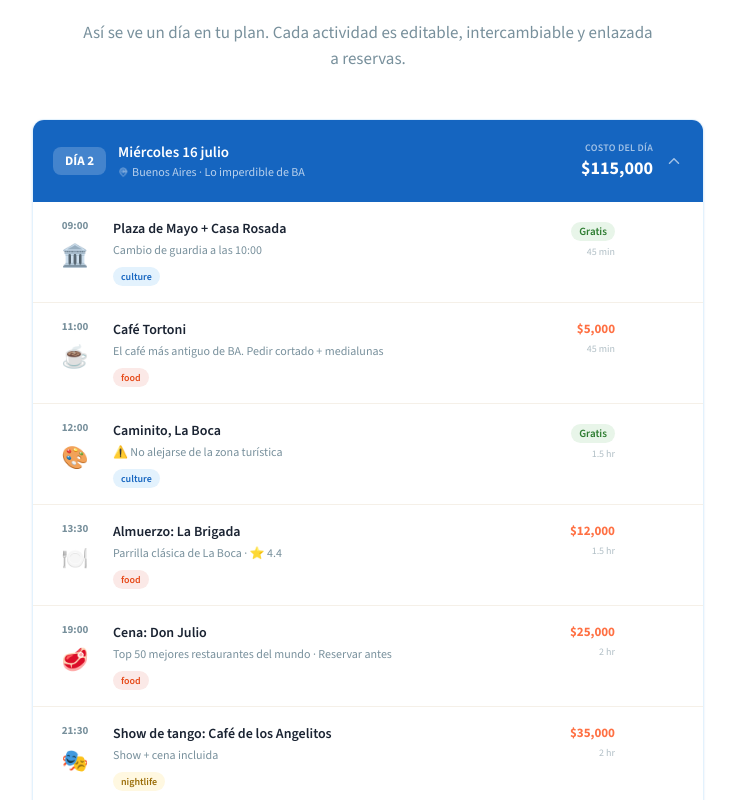
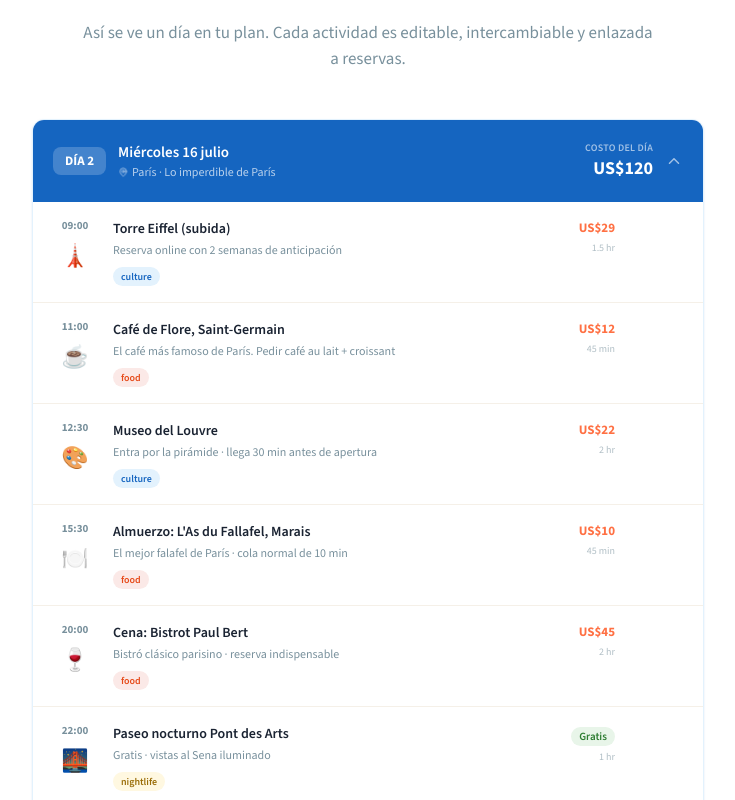
Before and after one commit to franciscoworkcontre-stack/tuviaje, a Next.js app: page / in a window 1280 px wide. Shown: the part 2928-3728 px from the top of the page, without its empty margins (272-1007 px from the left). Built offline with nearby package versions, Linux system fonts and the light colour scheme.

Commit message:
fix(qa): ISSUE-003 — globalize demo content (Paris instead of Buenos Aires, USD costs)

```diff
--- a/components/landing/AgentDemo.tsx
+++ b/components/landing/AgentDemo.tsx
@@ -415,7 +415,7 @@
               <span className="text-[18px]">🗺️</span>
               <div className="min-w-0">
                 <p className="text-white text-[13px] font-semibold truncate">
-                  "Santiago → Buenos Aires → São Paulo, 14 días, 2 personas"
+                  "Nueva York → París → Roma, 14 días, 2 personas"
                 </p>
                 <p className="text-white/35 text-[10px] mt-0.5">
                   Solicitud recibida · {phase < 2 ? "Agentes trabajando..." : "¡Plan listo!"}
--- a/components/landing/ItineraryPreview.tsx
+++ b/components/landing/ItineraryPreview.tsx
@@ -9,63 +9,64 @@
 
 const DAY_EXAMPLE = {
   number: 2,
-  city: "Buenos Aires",
+  city: "París",
   date: "Miércoles 16 julio",
-  theme: "Lo imperdible de BA",
-  cost: 115000,
+  theme: "Lo imperdible de París",
+  cost: 120,
+  currency: "US$",
   activities: [
     {
       time: "09:00",
-      emoji: "🏛️",
-      name: "Plaza de Mayo + Casa Rosada",
-      duration: "45 min",
-      cost: 0,
-      tip: "Cambio de guardia a las 10:00",
+      emoji: "🗼",
+      name: "Torre Eiffel (subida)",
+      duration: "1.5 hr",
+      cost: 29,
+      tip: "Reserva online con 2 semanas de anticipación",
       category: "culture",
     },
     {
       time: "11:00",
       emoji: "☕",
-      name: "Café Tortoni",
+      name: "Café de Flore, Saint-Germain",
       duration: "45 min",
-      cost: 5000,
-      tip: "El café más antiguo de BA. Pedir cortado + medialunas",
+      cost: 12,
+      tip: "El café más famoso de París. Pedir café au lait + croissant",
       category: "food",
     },
     {
-      time: "12:00",
+      time: "12:30",
       emoji: "🎨",
-      name: "Caminito, La Boca",
-      duration: "1.5 hr",
-      cost: 0,
-      tip: "⚠️ No alejarse de la zona turística",
+      name: "Museo del Louvre",
+      duration: "2 hr",
+      cost: 22,
+      tip: "Entra por la pirámide · llega 30 min antes de apertura",
       category: "culture",
     },
     {
-      time: "13:30",
+      time: "15:30",
       emoji: "🍽️",
-      name: "Almuerzo: La Brigada",
-      duration: "1.5 hr",
-      cost: 12000,
-      tip: "Parrilla clásica de La Boca · ⭐ 4.4",
+      name: "Almuerzo: L'As du Fallafel, Marais",
+      duration: "45 min",
+      cost: 10,
+      tip: "El mejor falafel de París · cola normal de 10 min",
       category: "food",
     },
     {
-      time: "19:00",
-      emoji: "🥩",
-      name: "Cena: Don Julio",
+      time: "20:00",
+      emoji: "🍷",
+      name: "Cena: Bistrot Paul Bert",
       duration: "2 hr",
-      cost: 25000,
-      tip: "Top 50 mejores restaurantes del mundo · Reservar antes",
+      cost: 45,
+      tip: "Bistró clásico parisino · reserva indispensable",
       category: "food",
     },
     {
-      time: "21:30",
-      emoji: "🎭",
-      name: "Show de tango: Café de los Angelitos",
-      duration: "2 hr",
-      cost: 35000,
-      tip: "Show + cena incluida",
+      time: "22:00",
+      emoji: "🌉",
+      name: "Paseo nocturno Pont des Arts",
+      duration: "1 hr",
+      cost: 0,
+      tip: "Gratis · vistas al Sena iluminado",
       category: "nightlife",
     },
   ],
@@ -126,7 +127,7 @@
                     Costo del día
                   </p>
                   <p className="text-[18px] font-bold tabular-nums">
-                    ${DAY_EXAMPLE.cost.toLocaleString("en-US")}
+                    {DAY_EXAMPLE.currency}{DAY_EXAMPLE.cost.toLocaleString("en-US")}
                   </p>
                 </div>
                 {expanded ? <ChevronUp size={18} className="opacity-60" /> : <ChevronDown size={18} className="opacity-60" />}
@@ -155,7 +156,7 @@
                         <div className="text-right shrink-0">
                           {act.cost > 0 ? (
                             <p className="text-[13px] font-bold text-sunset tabular-nums">
-                              ${act.cost.toLocaleString("en-US")}
+                              {DAY_EXAMPLE.currency}{act.cost.toLocaleString("en-US")}
                             </p>
                           ) : (
                             <span className="text-[11px] font-semibold text-[#2E7D32] bg-[#E8F5E9] px-2 py-0.5 rounded-full">
```
